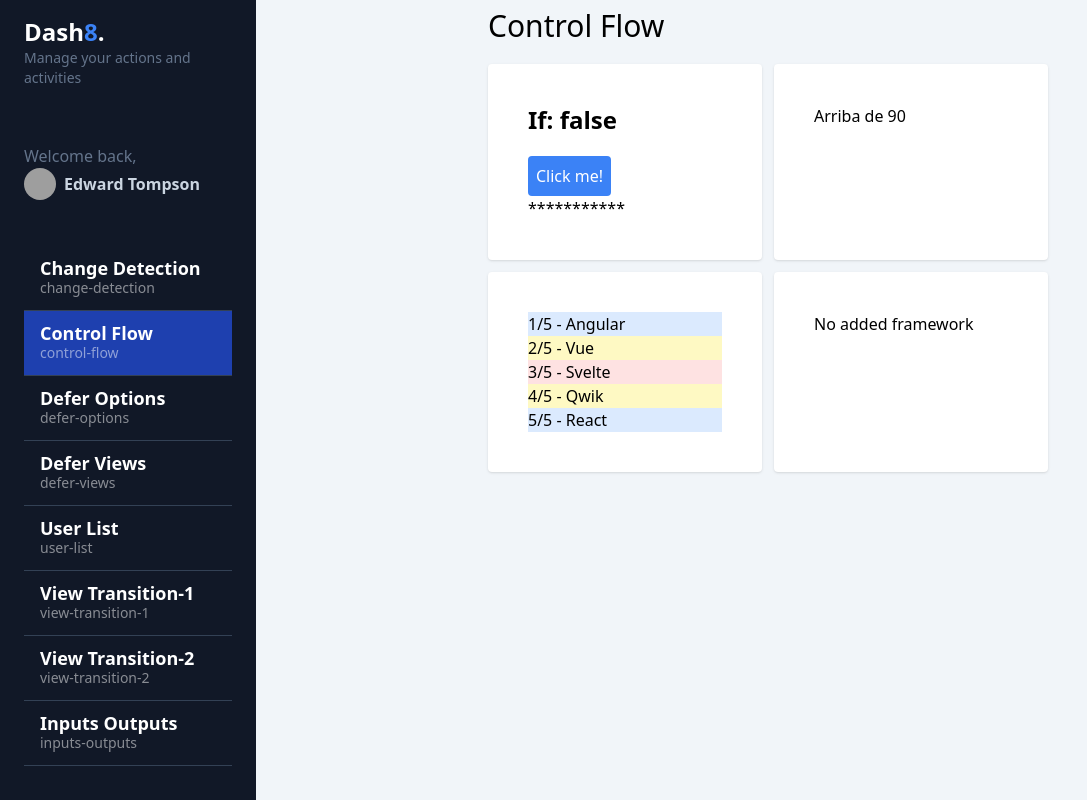
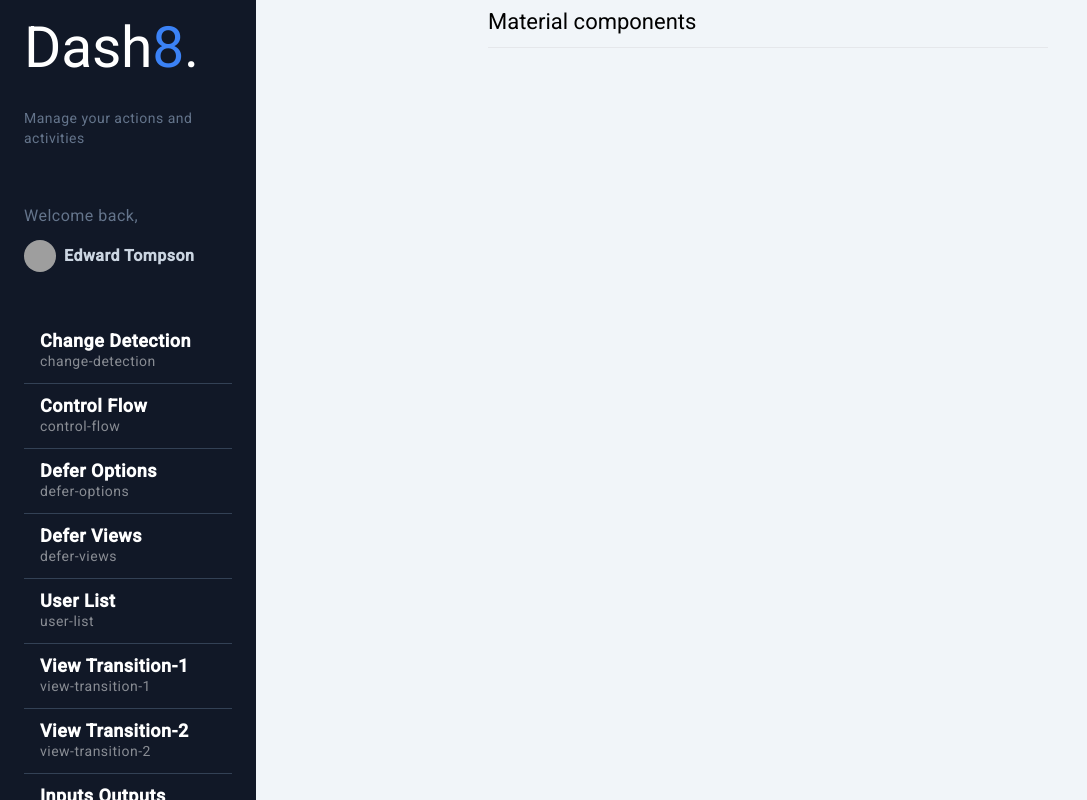
Before and after one commit to moive/my-dashboard-angular17-h, an Angular app: page /dashboard/material in a window 1280 px wide. Before the commit this address led to /dashboard/control-flow. Shown: the whole page, without its empty margins (0-1087 px from the left). Built offline with nearby package versions, Linux system fonts and the light colour scheme; grey boxes are pictures that could not be loaded.

Commit message:
add angular material

```diff
--- a/angular.json
+++ b/angular.json
@@ -30,6 +30,7 @@
               "src/assets"
             ],
             "styles": [
+              "@angular/material/prebuilt-themes/azure-blue.css",
               "src/styles.scss"
             ],
             "scripts": []
@@ -90,6 +91,7 @@
               "src/assets"
             ],
             "styles": [
+              "@angular/material/prebuilt-themes/azure-blue.css",
               "src/styles.scss"
             ],
             "scripts": []
--- a/package.json
+++ b/package.json
@@ -11,10 +11,12 @@
   "private": true,
   "dependencies": {
     "@angular/animations": "^18.2.2",
+    "@angular/cdk": "^18.2.6",
     "@angular/common": "^18.2.2",
     "@angular/compiler": "^18.2.2",
     "@angular/core": "^18.2.2",
     "@angular/forms": "^18.2.2",
+    "@angular/material": "^18.2.6",
     "@angular/platform-browser": "^18.2.2",
     "@angular/platform-browser-dynamic": "^18.2.2",
     "@angular/router": "^18.2.2",
--- a/src/app/app.config.ts
+++ b/src/app/app.config.ts
@@ -6,6 +6,7 @@ import {
 } from '@angular/common/http';
 
 import { routes } from './app.routes';
+import { provideAnimationsAsync } from '@angular/platform-browser/animations/async';
 
 export const appConfig: ApplicationConfig = {
   providers: [
@@ -18,6 +19,6 @@ export const appConfig: ApplicationConfig = {
         },
       })
     ),
-    provideHttpClient(withInterceptorsFromDi()),
+    provideHttpClient(withInterceptorsFromDi()), provideAnimationsAsync(),
   ],
 };
--- a/src/app/app.routes.ts
+++ b/src/app/app.routes.ts
@@ -64,6 +64,12 @@ export const routes: Routes = [
           import('./dashboard/pages/input-output/input-output.component'),
       },
       {
+        path: 'material',
+        title: 'Angular Material',
+        loadComponent: () =>
+          import('./dashboard/pages/material/material.component'),
+      },
+      {
         path: '',
         redirectTo: 'control-flow',
         pathMatch: 'full',
--- /dev/null
+++ b/src/app/dashboard/pages/material/material.component.html
@@ -0,0 +1,2 @@
+<h1 class="mat-title-large">Material components</h1>
+<hr class="my-2">
--- /dev/null
+++ b/src/app/dashboard/pages/material/material.component.ts
@@ -0,0 +1,11 @@
+import { CommonModule } from '@angular/common';
+import { Component } from '@angular/core';
+
+@Component({
+  selector: 'app-material',
+  standalone: true,
+  imports: [CommonModule],
+  templateUrl: './material.component.html',
+  styles: ``,
+})
+export default class MaterialComponent {}
--- a/src/index.html
+++ b/src/index.html
@@ -6,8 +6,10 @@
   <base href="/">
   <meta name="viewport" content="width=device-width, initial-scale=1">
   <link rel="icon" type="image/x-icon" href="favicon.ico">
+  <link href="https://fonts.googleapis.com/css2?family=Roboto:wght@300;400;500&display=swap" rel="stylesheet">
+  <link href="https://fonts.googleapis.com/icon?family=Material+Icons" rel="stylesheet">
 </head>
-<body>
+<body class="mat-typography">
   <app-root></app-root>
 </body>
 </html>
--- a/src/styles.scss
+++ b/src/styles.scss
@@ -1,3 +1,6 @@
 @tailwind base;
 @tailwind components;
 @tailwind utilities;
+
+html, body { height: 100%; }
+body { margin: 0; font-family: Roboto, "Helvetica Neue", sans-serif; }
```
Also changed, not shown: 1 other file (tests, documents, lock files or other folders).
